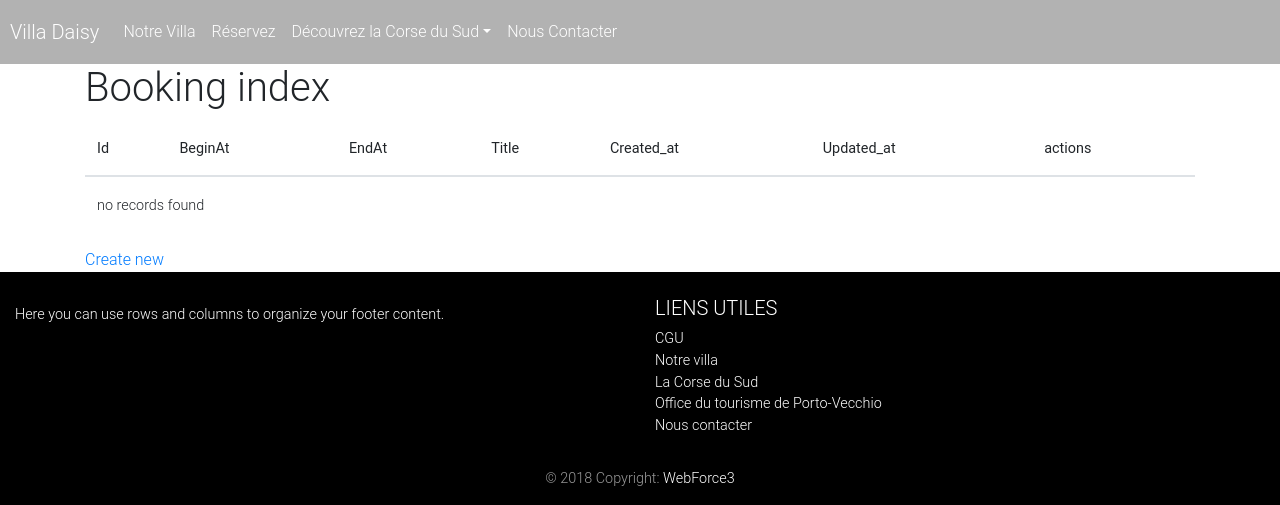
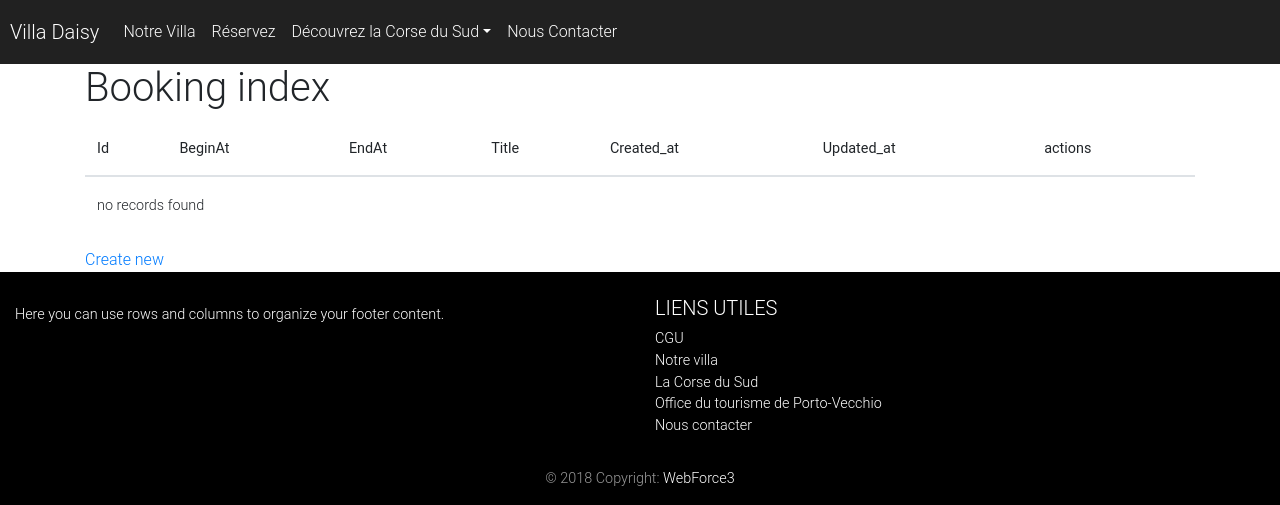
Before and after one commit to Sesmose/VillaDaisy2, a Symfony app: template templates/booking/index.html.twig in a window 1280 px wide. Shown: the top 505 px of the page. Run offline with Twig, Linux system fonts and the light colour scheme; the template is opened without the code that fills it, so the values that code supplies are empty; some libraries are stand-ins or nearby versions.

Commit message:
MAJ front+ retour du burger

```diff
--- a/templates/base.html.twig
+++ b/templates/base.html.twig
@@ -2,6 +2,7 @@
 <html lang="fr">
     <head>
         <meta charset="UTF-8">
+        <meta name="viewport" content="width=device-width, initial-scale=1.0">
         <title>{% block title %}Villa Daisy{% endblock %}</title>
         <!-- Font Awesome -->
         <link rel="stylesheet" href="https://use.fontawesome.com/releases/v5.8.2/css/all.css">
@@ -50,11 +51,12 @@
                     background-color: transparent;
                 }
 
+
             </style>
         {% endblock %}
     </head>
     <!--Navbar-->
-    <nav class="navbar navbar-expand-lg dark scrolling-navbar">
+    <nav class="navbar navbar-expand-lg navbar-dark elegant-color-dark scrolling-navbar">
 
         <!-- Navbar brand -->
         <a class="navbar-brand" href="{{ path('home') }}">Villa Daisy</a>
--- a/templates/pages/home.html.twig
+++ b/templates/pages/home.html.twig
@@ -2,6 +2,7 @@
 <html lang="fr">
 <head>
     <meta charset="UTF-8">
+    <meta name="viewport" content="width=device-width, initial-scale=1.0">
     <title>{% block title %}Villa Daisy{% endblock %}</title>
     <!-- Font Awesome -->
     <link rel="stylesheet" href="https://use.fontawesome.com/releases/v5.8.2/css/all.css">
@@ -98,6 +99,7 @@
         background-color: rgba(0.2,0.2,0.2,0.3);
 
     }
+
     .title {
         font-weight: 600;
         font-size: 60px;
@@ -151,7 +153,7 @@
 
 </style>
     {% endblock %}
-    <nav class="navbar navbar-expand-lg dark scrolling-navbar">
+    <nav class="navbar navbar-expand-lg navbar-dark scrolling-navbar">
 
         <!-- Navbar brand -->
         <a class="navbar-brand" href="#">Villa Daisy</a>
```
Also changed, not shown: templates/pages/maison.html.twig (+12 -1 lines).
